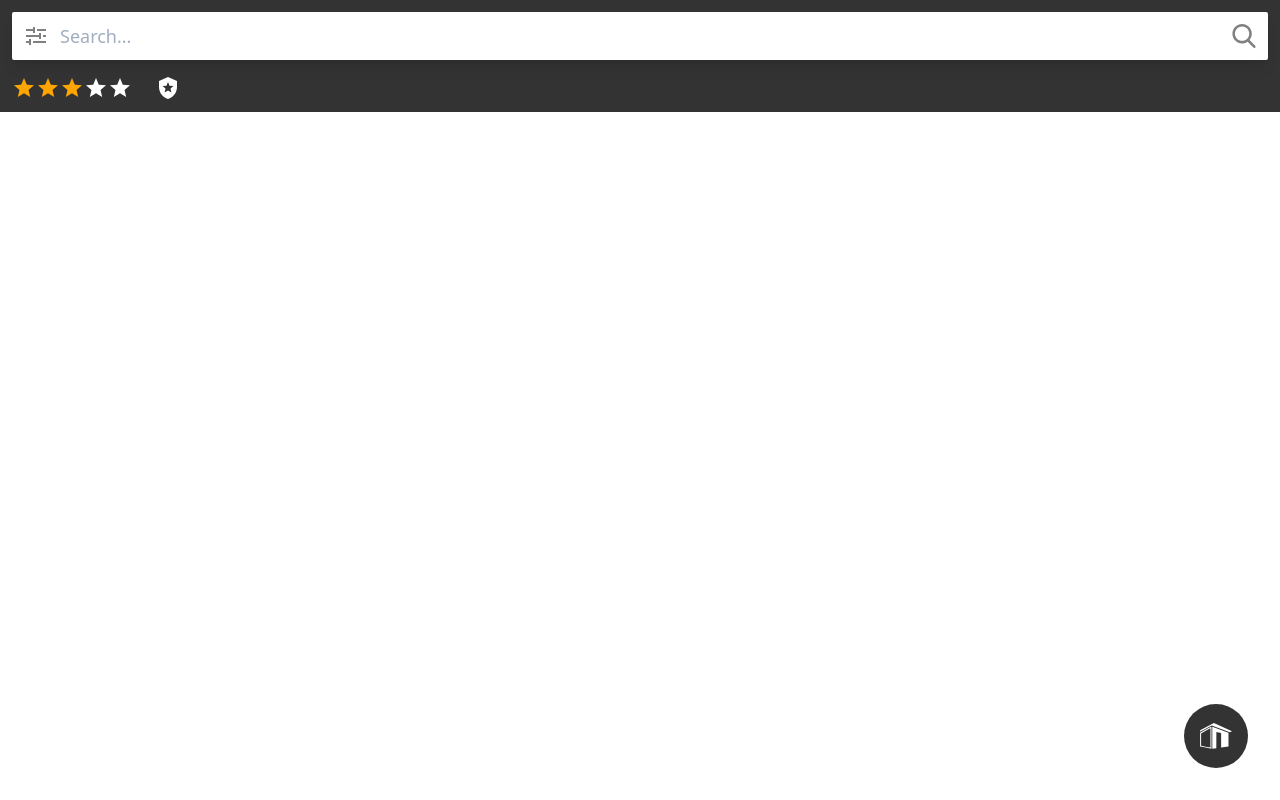
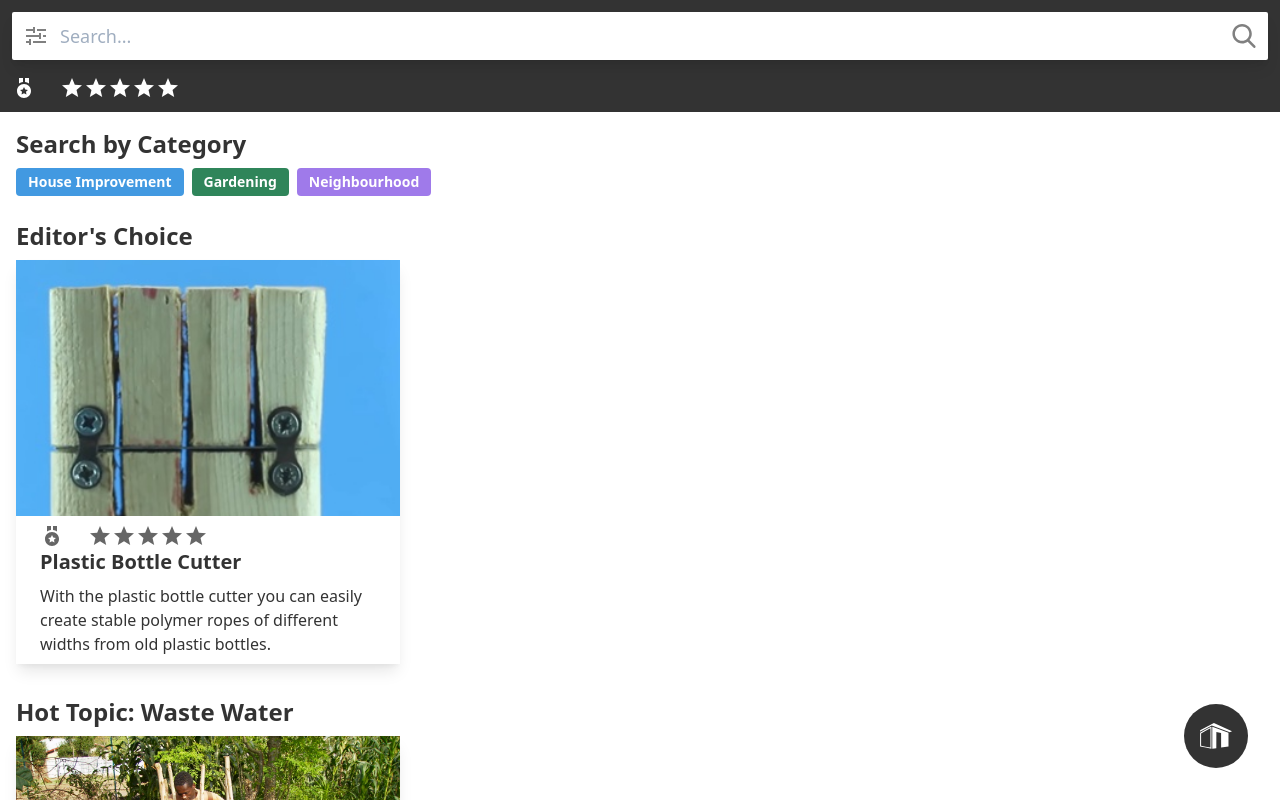
Before and after one commit to hackyourshack/hackyourshack.github.io, a Next.js app: page /hack-storage in a window 1280 px wide. Both pictures are taken after a click on the button 36 px from the left and 36 px from the top of the page. Built offline with nearby package versions, Linux system fonts and the light colour scheme.

Commit message:
Drafted the HackCard and the initial search page

```diff
--- /dev/null
+++ b/src/components/HackStorage/HackCard.tsx
@@ -0,0 +1,50 @@
+// Copyright 2020, Hack Your Shack [https://hackyourshack.github.io]
+import MedalIcon from "@public/icons/medal.svg";
+import StarIcon from "@public/icons/star.svg";
+import { DetailedHTMLProps, HTMLAttributes } from "react";
+import { IconFilter } from "./IconFilter";
+
+interface HackCardProps
+  extends DetailedHTMLProps<HTMLAttributes<HTMLDivElement>, HTMLDivElement> {
+  imgSrc: string;
+  title: string;
+  stars: number;
+  approved: boolean;
+}
+
+export const HackCard: React.FC<HackCardProps> = ({
+  className,
+  children,
+  imgSrc,
+  title,
+  stars,
+  approved
+}) => (
+  <div className={`max-w-sm overflow-hidden shadow-lg ${className}`}>
+    <img src={imgSrc} className="object-cover object-top w-full h-64" />
+    <div className="px-6 py-2">
+      <div className="w-auto flex flex-row ${className">
+        {approved && (
+          <IconFilter
+            className="mr-6"
+            size={1}
+            icon={MedalIcon}
+            count={1}
+            selectedColor="#666"
+          />
+        )}
+        {stars > 0 && (
+          <IconFilter
+            size={5}
+            icon={StarIcon}
+            count={stars}
+            selectedColor="#666"
+            unselectedColor="#ccc"
+          />
+        )}
+      </div>
+      <h2 className="mb-2 text-xl font-semibold">{title}</h2>
+      {children}
+    </div>
+  </div>
+);
--- /dev/null
+++ b/src/components/HackStorage/HackProposals.tsx
@@ -0,0 +1,60 @@
+// Copyright 2020, Hack Your Shack [https://hackyourshack.github.io]
+import { Tag } from "@components/Tag";
+import Link from "next/link";
+import { DetailedHTMLProps, HTMLAttributes } from "react";
+import { HackCard } from "./HackCard";
+
+interface HackProposalsProps
+  extends DetailedHTMLProps<HTMLAttributes<HTMLElement>, HTMLElement> {}
+
+export const HackProposals: React.FC<HackProposalsProps> = ({ className }) => {
+  return (
+    <section className={`p-4 ${className}`}>
+      <h1 className="text-2xl font-bold text-accent-1">Search by Category</h1>
+      <div className="mt-2 mb-4">
+        <Tag className="text-white bg-blue-500">House Improvement</Tag>
+        <Tag className="text-white bg-green-700">Gardening</Tag>
+        <Tag className="text-white bg-purple-500">Neighbourhood</Tag>
+      </div>
+      <h1 className="text-2xl font-bold text-accent-1">Editor's Choice</h1>
+      <HackCard
+        className="mt-2 text-base text-accent-1"
+        imgSrc="images/hack-001/title.jpg"
+        title="Plastic Bottle Cutter"
+        stars={5}
+        approved={true}
+      >
+        <p>
+          With the plastic bottle cutter you can easily create stable polymer
+          ropes of different widths from old plastic bottles.
+        </p>
+      </HackCard>
+      <h1 className="mt-8 text-2xl font-bold text-accent-1">
+        Hot Topic: Waste Water
+      </h1>
+      <HackCard
+        className="mt-2 text-base text-accent-1"
+        imgSrc="images/hack-003/title.jpg"
+        title="Grey Water Tower"
+        stars={4}
+        approved={true}
+      >
+        <p>Don't waste your waste water, water your plants instead...</p>
+      </HackCard>
+      <h1 className="mt-8 text-2xl font-bold text-accent-1">Latest Addition</h1>
+      <HackCard
+        className="mt-2 text-base text-accent-1"
+        imgSrc="images/hack-002/title.jpg"
+        title="Working Ram"
+        stars={2}
+        approved={false}
+      >
+        <p>
+          Easy to build and very stable working ram, made out of PET ropes
+          produced with the{" "}
+          <Link href="hacks/hack-001">Plastic Bottle Cutter</Link>
+        </p>
+      </HackCard>
+    </section>
+  );
+};
--- a/src/components/HackStorage/HackStorage.tsx
+++ b/src/components/HackStorage/HackStorage.tsx
@@ -1,16 +1,14 @@
 // Copyright 2020, Hack Your Shack [https://hackyourshack.github.io]
 import { DetailedHTMLProps, HTMLAttributes } from "react";
+import { HackProposals } from "./HackProposals";
 import { SearchBar } from "./SearchBar";
 
 interface HackStorageProps
   extends DetailedHTMLProps<HTMLAttributes<HTMLElement>, HTMLElement> {}
 
-export const HackStorage: React.FC<HackStorageProps> = ({
-  className,
-  children
-}) => (
-  <main className={`container ${className}`}>
+export const HackStorage: React.FC<HackStorageProps> = ({ className }) => (
+  <main className={`container flex flex-col h-screen ${className}`}>
     <SearchBar className="bg-accent-1" />
-    {children}
+    <HackProposals className="flex-1 overflow-y-auto" />
   </main>
 );
--- /dev/null
+++ b/src/components/HackStorage/IconFilter.tsx
@@ -0,0 +1,34 @@
+// Copyright 2020, Hack Your Shack [https://hackyourshack.github.io]
+import StarIcon from "@public/icons/star.svg";
+import { DetailedHTMLProps, HTMLAttributes } from "react";
+
+interface IconFilterProps
+  extends DetailedHTMLProps<HTMLAttributes<HTMLDivElement>, HTMLDivElement> {
+  size: number;
+  count?: number;
+  icon?: any;
+  unselectedColor?: string;
+  selectedColor?: string;
+  onChangeCount?(count: number): void;
+}
+
+export const IconFilter: React.FC<IconFilterProps> = ({
+  className,
+  size,
+  count = 0,
+  icon: Icon = StarIcon,
+  unselectedColor = "white",
+  selectedColor = "orange",
+  onChangeCount = () => {}
+}) => {
+  const icons = [];
+  for (let i = 0; i < size; i++) {
+    icons.push(
+      <Icon
+        fill={count > i ? selectedColor : unselectedColor}
+        onClick={() => onChangeCount(i + 1)}
+      />
+    );
+  }
+  return <div className={`flex flex-row ${className}`}>{icons}</div>;
+};
--- a/src/components/HackStorage/SearchFilter.tsx
+++ b/src/components/HackStorage/SearchFilter.tsx
@@ -1,7 +1,6 @@
 // Copyright 2020, Hack Your Shack [https://hackyourshack.github.io]
+import BadgeIcon from "@public/icons/medal.svg";
 import StarIcon from "@public/icons/star.svg";
-import BadgeIcon from "@public/icons/badge.svg";
-
 import { DetailedHTMLProps, HTMLAttributes, useState } from "react";
 
 interface SearchFilterProps
@@ -9,14 +8,14 @@ interface SearchFilterProps
 
 export const SearchFilter: React.FC<SearchFilterProps> = ({ className }) => (
   <div className={`mt-4 flex flex-row ${className}`}>
-    <StarFilter stars={3} />
     <ApprovedFilter />
+    <StarFilter />
   </div>
 );
 
 interface StarFilterProps
   extends DetailedHTMLProps<HTMLAttributes<HTMLDivElement>, HTMLDivElement> {
-  stars: number;
+  stars?: number;
 }
 
 export const StarFilter: React.FC<StarFilterProps> = ({
@@ -58,7 +57,7 @@ export const ApprovedFilter: React.FC<ApprovedFilterProps> = ({
 }) => {
   const [on, setOn] = useState(false);
   return (
-    <div className={`pl-6 ${className}`}>
+    <div className={`pr-6 ${className}`}>
       <BadgeIcon
         fill={on ? "orange" : "white"}
         onClick={() => setOn((current) => !current)}
--- a/src/components/LandingPage/LandingPage.tsx
+++ b/src/components/LandingPage/LandingPage.tsx
@@ -47,12 +47,12 @@ export const LandingPage: React.FC<LandingPageProps> = ({
           started right away. Have fun!
         </p>
         <Card
-          className="mt-8 text-base text-gray-700"
+          className="mt-8 text-base text-accent-1"
           imgSrc="images/christin-hume-k2Kcwkandwg-unsplash.jpg"
           imgAlt="Photo by Christin Hume from Unsplash"
           title="Handbook"
         >
-          <p className="text-base text-gray-700">
+          <p className="text-base text-accent-1">
             In this category, you will find profound building knowledge – here
             we will explain basic building techniques and methods for the
             inexpensive production of building materials and tools.
@@ -65,7 +65,7 @@ export const LandingPage: React.FC<LandingPageProps> = ({
           </p>
         </Card>
         <Card
-          className="mt-8 text-base text-gray-700"
+          className="mt-8 text-base text-accent-1"
           imgSrc="images/james-lewis-C1ubQXTU6-w-unsplash.jpg"
           imgAlt="Photo by James Lewis from Unsplash"
           title="Hack Storage"
@@ -76,18 +76,18 @@ export const LandingPage: React.FC<LandingPageProps> = ({
             platform. Browse around, start building, review and share!
           </p>
           <div className="px-6 pt-4 pb-2">
-            <Tag>Electric Charger</Tag>
-            <Tag>Water Station</Tag>
-            <Tag>Water Heater</Tag>
-            <Tag>Shower</Tag>
-            <Tag>Dehumidifier</Tag>
-            <Tag>Stoves</Tag>
-            <Tag>Manual Washing Machine</Tag>
-            <Tag>Playground Equipment</Tag>
+            <Tag className="text-gray-600">Electric Charger</Tag>
+            <Tag className="text-gray-600">Water Station</Tag>
+            <Tag className="text-gray-600">Water Heater</Tag>
+            <Tag className="text-gray-600">Shower</Tag>
+            <Tag className="text-gray-600">Dehumidifier</Tag>
+            <Tag className="text-gray-600">Stoves</Tag>
+            <Tag className="text-gray-600">Manual Washing Machine</Tag>
+            <Tag className="text-gray-600">Playground Equipment</Tag>
           </div>
         </Card>
         <Card
-          className="mt-8 text-base text-gray-700"
+          className="mt-8 text-base text-accent-1"
           imgSrc="images/slim-emcee-jzdOX0XkXr8-unsplash.jpg"
           imgAlt="Photo by Slim Emcee from Unsplash"
           title="Events"
--- a/src/components/Tag.tsx
+++ b/src/components/Tag.tsx
@@ -6,7 +6,7 @@ interface TagProps
 
 export const Tag: React.FC<TagProps> = ({ className, children }) => (
   <span
-    className={`inline-block px-3 py-1 mb-2 mr-2 text-sm font-semibold text-gray-700 bg-gray-200 rounded ${className}`}
+    className={`inline-block px-3 py-1 mb-2 mr-2 text-sm font-semibold bg-gray-200 rounded ${className}`}
   >
     {children}
   </span>
```
